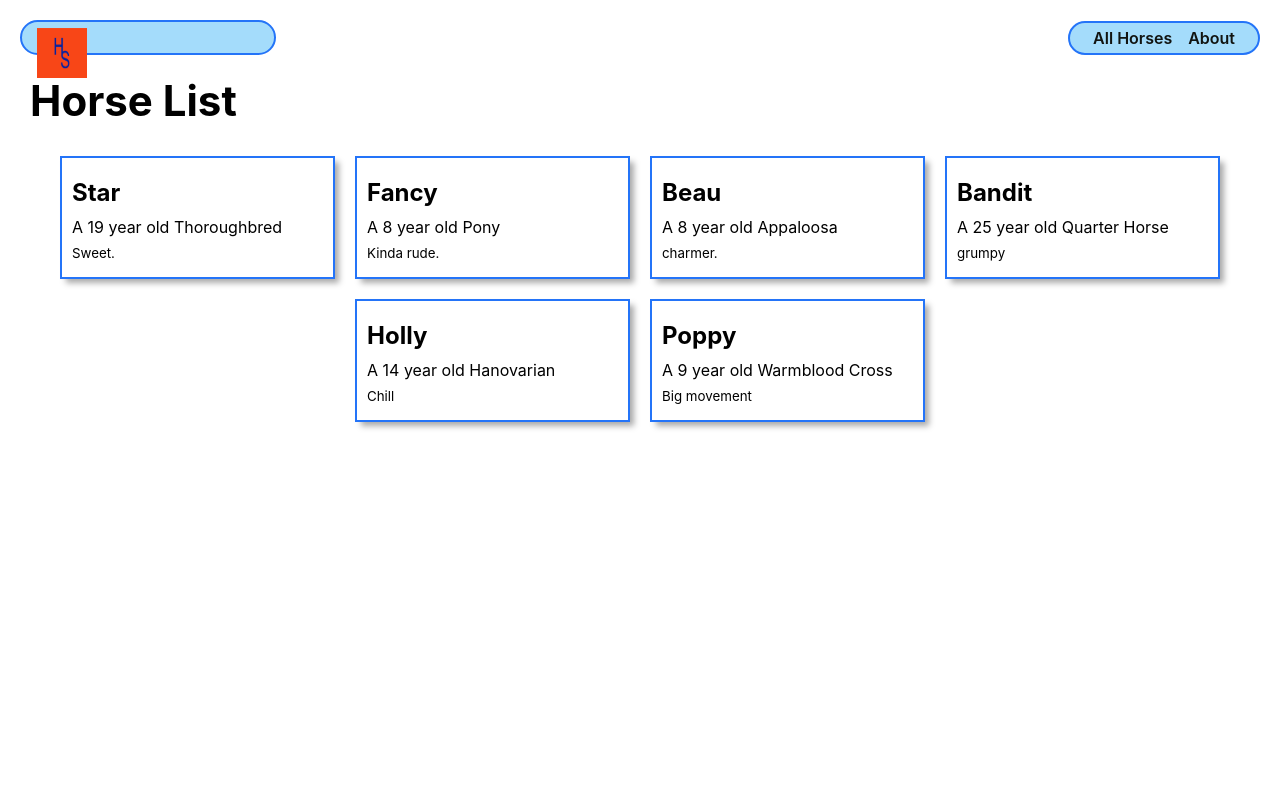
After one commit to irwinleah/django-crud-horse-staff-app, a Django app: page /horses/ in a window 1280 px wide. The commit adds this page. Run offline with Django 4.2, Linux system fonts and the light colour scheme.

Commit message:
horse-index and logo added

```diff
--- a/main_app/static/css/base.css
+++ b/main_app/static/css/base.css
@@ -1,3 +1,279 @@
-body {
-    background-color: pink;
-}
+/* static/css/base.css  */
+
+html {
+    box-sizing: border-box;
+  }
+
+  /* The Universal Selector */
+  *, /* All elements*/
+  *::before, /* All ::before pseudo-elements */
+  *::after {
+    /* All ::after pseudo-elements */
+    /* height & width will now include border & padding by default
+       but can be over-ridden as needed */
+    box-sizing: inherit;
+  }
+
+  /* resets font size to be 62.5% of the user preference -
+       in most browser configurations this will be 10px */
+  :root {
+    font-size: 62.5%;
+  }
+
+  body {
+    margin: 0;
+    display: flex;
+    flex-direction: column;
+    align-items: center;
+    font-family: -apple-system, BlinkMacSystemFont, 'Segoe UI', 'Roboto',
+      'Oxygen', 'Ubuntu', 'Cantarell', 'Fira Sans', 'Droid Sans',
+      'Helvetica Neue', sans-serif;
+    min-height: 100vh;
+    --nav-bg: rgba(104, 197, 248, 0.7);
+    --nav-bg-ff: rgba(104, 197, 248, 0.9);
+    --borders: rgb(36, 116, 248) solid 2px;
+    --text-color: rgb(17, 20, 17);
+    --link-hover-color: rgb(16, 56, 158);
+    --button-bg: rgb(245, 245, 245);
+    --button-bg-hover: rgb(226, 226, 226);
+    --submit: rgb(26, 128, 0);
+    --warn: rgb(255, 102, 0);
+    --danger: rgb(220, 20, 30);
+    --secondary: rgb(57, 57, 57);
+    --card-box-shadow: 5px 5px 6px -1px #aaa;
+    --font-xtreme: 4.2rem;
+    --font-xxl: 3.6rem;
+    --font-xl: 2.4rem;
+    --font-l: 1.8rem;
+    --font-reg: 1.6rem;
+    --card-border-radius: 6px;
+  }
+
+  header {
+    width: 100%;
+    background: var(--nav-bg-ff); /* rgba(104, 197, 248, .9) */
+    border-bottom: var(--borders);
+  }
+
+  nav {
+    margin: 10px;
+  }
+
+  ul {
+    margin: 0;
+    list-style: none;
+    padding: 0;
+  }
+
+  main {
+    width: 100%;
+    padding: 0 10px;
+  }
+
+  h2 {
+    font-size: var(--font-xl);
+  }
+
+  nav a {
+    text-decoration: none;
+    color: var(--text-color);
+    font-weight: 600;
+    font-size: 16px;
+  }
+
+  nav a:hover {
+    color: var(--link-hover-color);
+  }
+
+  nav ul {
+    display: flex;
+    align-items: center;
+    justify-content: center;
+    flex-wrap: wrap;
+  }
+
+  nav li {
+    padding: 5px 8px;
+  }
+
+  .header-logo-container {
+    margin: auto;
+    padding: 10px 20px 0;
+    max-width: 500px;
+  }
+
+  .header-logo-container img {
+    width: 50px;
+    height: 50px;
+  }
+
+  .page-header {
+    display: flex;
+    align-items: center;
+    margin: 20px;
+  }
+
+  .btn {
+    font-size: var(--font-l);
+    padding: 8px 16px;
+    border-radius: 6px;
+    border-width: 2px;
+    border-style: solid;
+    text-decoration: none;
+    background-color: var(--button-bg);
+    font-weight: 600;
+    cursor: pointer;
+    font-family: inherit;
+    margin-right: 10px;
+  }
+
+  .btn:hover {
+    background-color: var(--button-bg-hover);
+  }
+
+  .submit {
+    color: var(--submit);
+    border-color: var(--submit);
+  }
+
+  .secondary {
+    color: var(--secondary);
+    border-color: var(--secondary);
+  }
+
+  .warn {
+    color: var(--warn);
+    border-color: var(--warn);
+  }
+
+  .danger {
+    color: var(--danger);
+    border-color: var(--danger);
+  }
+
+  .page-header h1 {
+    font-size: var(--font-xxl);
+    margin: 0;
+  }
+
+  .page-header img {
+    height: 40px;
+    margin-left: 15px;
+  }
+
+  .page-header img:first-of-type {
+    margin-left: 20px;
+  }
+
+  .page-content {
+    font-size: var(--font-reg);
+  }
+
+  @media only screen and (min-width: 768px) {
+    header {
+      position: sticky;
+      display: flex;
+      flex-direction: row;
+      top: 0;
+      align-items: center;
+    }
+
+    main {
+      max-width: 1300px;
+      min-height: calc(100vh - 53px);
+    }
+
+    nav,
+    .header-logo-container {
+      margin: 10px 0;
+      padding: 0 15px;
+    }
+
+    /* visual fix to help align logo */
+    .header-logo-container {
+      padding-top: 3px;
+    }
+
+    nav {
+      margin-left: auto;
+      display: flex;
+      justify-content: center;
+    }
+
+    nav ul {
+      flex-wrap: nowrap;
+    }
+
+    .header-logo-container {
+      width: 213px;
+    }
+
+    .page-header h1 {
+      font-size: var(--font-xtreme);
+    }
+
+    .page-header img {
+      height: 50px;
+      margin-left: 20px;
+    }
+
+    .page-header img:first-of-type {
+      margin-left: 25px;
+    }
+
+    @supports (-webkit-backdrop-filter: none) or (backdrop-filter: none) {
+      header {
+        background: var(--nav-bg);
+        -webkit-backdrop-filter: blur(3px);
+        backdrop-filter: blur(3px);
+      }
+    }
+  }
+
+  @media only screen and (min-width: 1024px) {
+    main {
+      min-height: calc(100vh - 55px);
+    }
+
+    header {
+      margin: 20px 20px 0 20px;
+      width: calc(100vw - 40px);
+      max-width: 1920px;
+      top: 20px;
+      background-color: transparent;
+      border-bottom: none;
+    }
+
+    nav,
+    .header-logo-container {
+      margin: 0;
+      background: var(--nav-bg-ff);
+      border: var(--borders);
+      border-radius: 18px;
+    }
+
+    nav {
+      margin-left: auto;
+    }
+
+    .header-logo-container {
+      /* visual fix to help align logo */
+      padding-top: 6px;
+      width: 256px;
+      height: 35px;
+    }
+
+    @supports (-webkit-backdrop-filter: none) or (backdrop-filter: none) {
+      header {
+        -webkit-backdrop-filter: none;
+        backdrop-filter: none;
+      }
+
+      nav,
+      .header-logo-container {
+        background: rgba(104, 197, 248, 0.6);
+        -webkit-backdrop-filter: blur(3px);
+        backdrop-filter: blur(3px);
+      }
+    }
+  }
--- /dev/null
+++ b/main_app/static/css/horses/horse-index.css
@@ -0,0 +1,38 @@
+.card-container {
+    padding: 0 30px;
+    display: flex;
+    justify-content: center;
+    flex-wrap: wrap;
+  }
+
+  .card {
+    width: 275px;
+    margin: 10px;
+    border: var(--borders);
+    box-shadow: var(--card-box-shadow);
+  }
+
+  .card-content {
+    padding: 10px;
+    width: 100%;
+  }
+
+  .usr-img {
+    width: 100%;
+    border-radius: var(--card-border-radius);
+  }
+
+  .card > a {
+    text-decoration: none;
+    color: var(--text-color);
+  }
+
+  .card h2 {
+    margin: 10px 0;
+    font-size: var(--font-xl);
+  }
+
+  .card p {
+    margin: 5px 0;
+    font-size: var(--font-reg);
+  }
--- a/main_app/templates/about.html
+++ b/main_app/templates/about.html
@@ -1,6 +1,6 @@
 {% extends 'base.html' %}
 {% block content %}
-<h1>About Horse</h1>
+<h1>About Horse Staff</h1>
 <hr />
 <p class="page-content">
   I like long romantic walks down the produce aisle. Also, I am currently job
--- a/main_app/templates/base.html
+++ b/main_app/templates/base.html
@@ -6,7 +6,7 @@
     <meta charset="UTF-8">
     <meta http-equiv="X-UA-Compatible" content="IE=edge" />
     <meta name="viewport" content="width=device-width, initial-scale=1.0">
-    <link rel="shortcut icon" type="image/png" href="" />
+    <link rel="shortcut icon" type="image/png" href="{% static 'images/logo-image.svg' %}" />
     <link rel="stylesheet" href="{% static 'css/base.css' %}" />
     <title>Horse Staff</title>
     {% block head %}
@@ -16,12 +16,13 @@
 <body>
     <header>
         <div class="header-logo-container">
-            <a href="/">
-                <img src="" alt="" />
+            <a href="{% url 'home' %}">
+                <img src="{% static 'images/logo-image.png' %}" alt="The Horse Staff Logo" />
             </a>
         </div>
         <nav>
             <ul>
+                <li><a href="/horses">All Horses</a></li>
                 <li><a href="/about">About</a></li>
             </ul>
         </nav>
--- /dev/null
+++ b/main_app/templates/horses/index.html
@@ -0,0 +1,38 @@
+{% extends 'base.html' %}
+{% load static %}
+{% block head %}
+<link rel="stylesheet" href="{% static 'css/horses/horse-index.css' %}"/>
+{% endblock %}
+{% block content %}
+
+<section class="page-header">
+  <h1>Horse List</h1>
+  <!-- <img src="{% static 'images/.svg' %}" alt="" />
+  <img src="{% static 'images/.svg' %}" alt="" />
+  <img src="{% static 'images/.svg' %}" alt="" />
+  <img src="{% static 'images/' %}" alt="" /> -->
+</section>
+
+<section class="card-container">
+  {% for horse in horses %}
+    <div class="card">
+      <div class="card-content">
+        <div class="card-img-container">
+          <!-- <img
+            src="{% static 'images/.svg' %}"
+            alt="A "
+          /> -->
+        </div>
+        <h2 class="card-title">{{ horse.name }}</h2>
+        {% if horse.age > 0 %}
+        <p>A {{ horse.age }} year old {{ horse.breed }}</p>
+        {% else %}
+        <p>A {{ horse.breed }} foal.</p>
+        {% endif %}
+        <p><small>{{ horse.description }}</small></p>
+      </div>
+    </div>
+  {% endfor %}
+</section>
+
+{% endblock %}
--- a/main_app/urls.py
+++ b/main_app/urls.py
@@ -3,4 +3,5 @@ from . import views
 urlpatterns = [
     path('', views.home, name='home'),
     path('about/', views.about, name='about'),
+    path('horses/', views.horse_index, name='horses'),
 ]
--- a/main_app/views.py
+++ b/main_app/views.py
@@ -1,9 +1,30 @@
 from django.shortcuts import render
 
 from django.http import HttpResponse
+
+class Horse:
+    def __init__(self, name, breed, description, age):
+       self.name = name
+       self.breed = breed
+       self.description = description
+       self.age = age
+
+
+horses = [
+    Horse('Star', 'Thoroughbred', 'Sweet.', 19),
+    Horse('Fancy', 'Pony', 'Kinda rude.', 8 ),
+    Horse('Beau', 'Appaloosa', 'charmer.', 8),
+    Horse('Bandit', 'Quarter Horse', 'grumpy', 25),
+    Horse('Holly', 'Hanovarian', 'Chill', 14),
+    Horse('Poppy', 'Warmblood Cross', 'Big movement', 9),
+]
 
 def home(request):
     return HttpResponse('<h1>Hello 𓃗</h1>')
 
 def about(request):
     return render(request, 'about.html')
+
+
+def horse_index(request):
+    return render(request, 'horses/index.html', {'horses': horses})
```
Also changed, not shown: main_app/static/images/logo-image.png (added).
